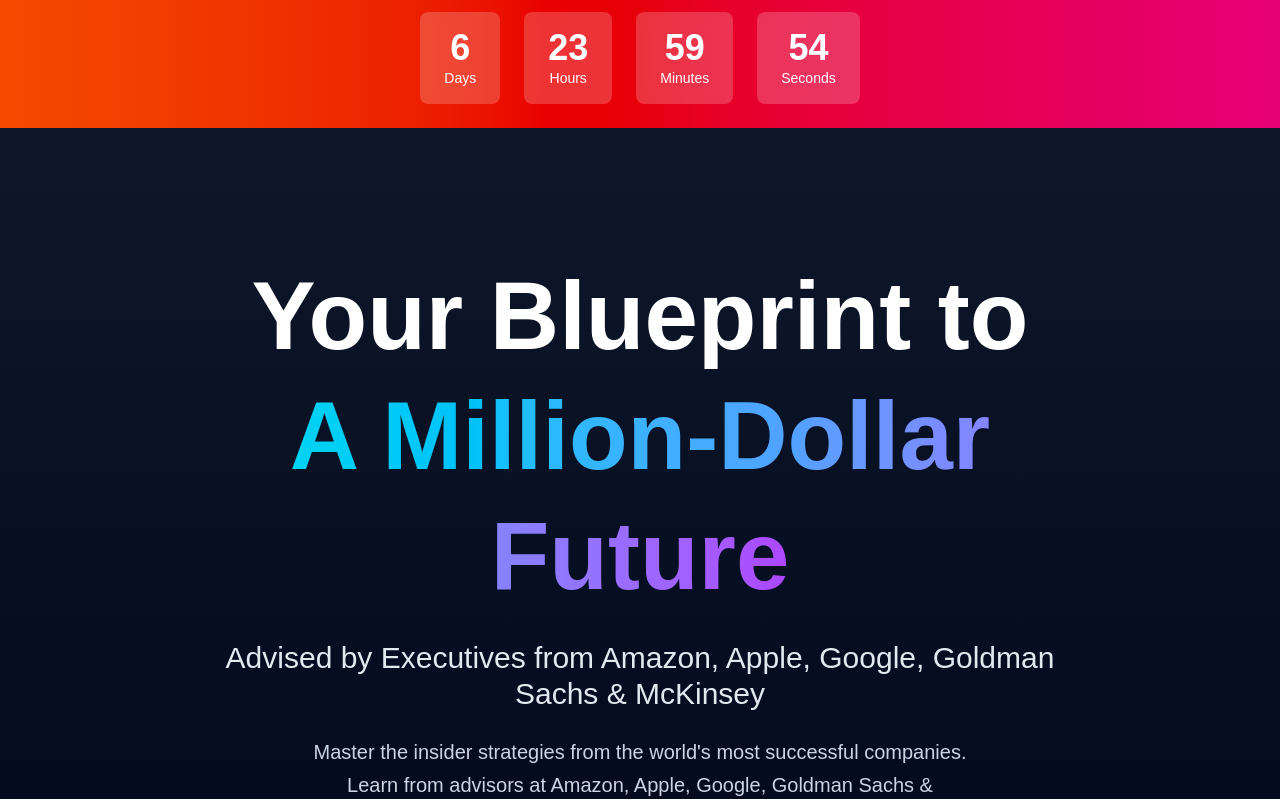
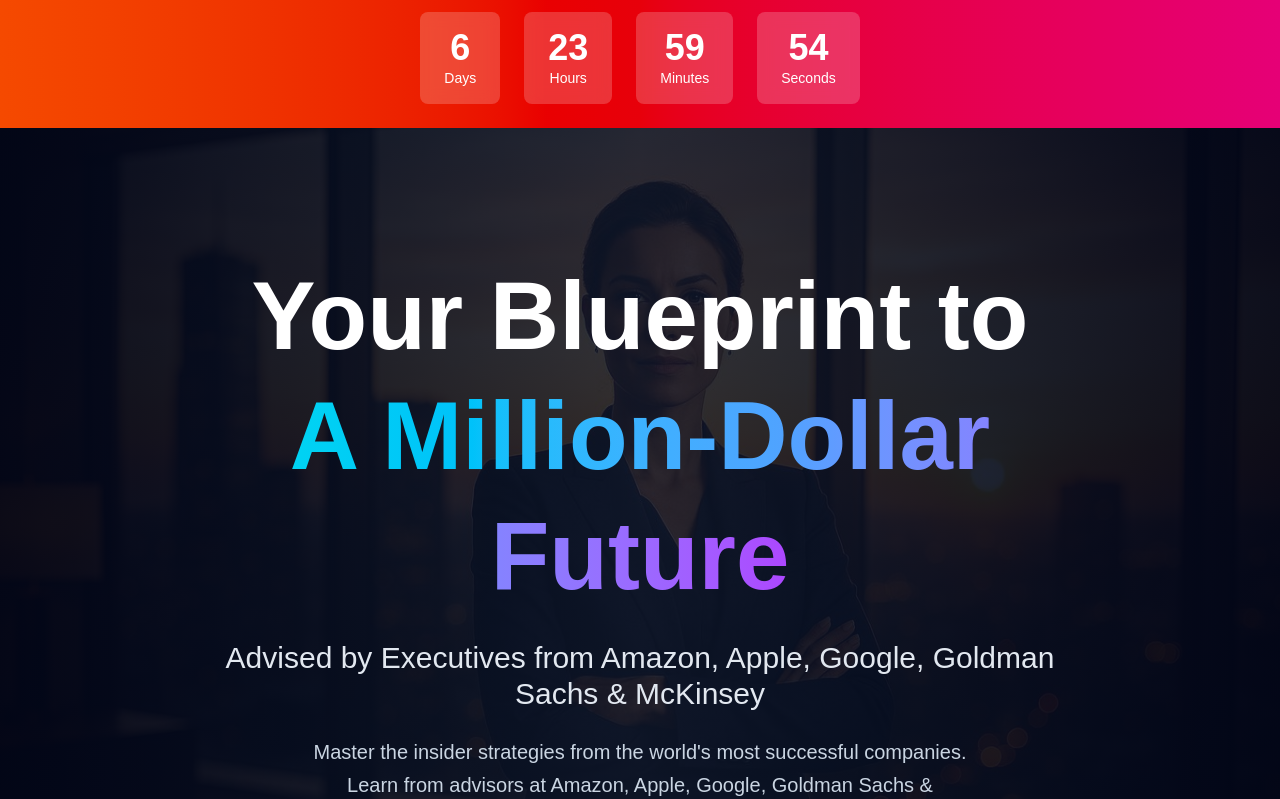
Before and after one commit to boxingthebest/million-dollar-blueprint-nextjs, a Next.js app: page / in a window 1280 px wide. Shown: the part 941-1740 px from the top of the page. Built offline with nearby package versions, Linux system fonts and the light colour scheme.

Commit message:
Add powerful hero background image with female executive

```diff
--- a/app/page.tsx
+++ b/app/page.tsx
@@ -323,8 +323,18 @@
       </section>
 
       {/* Hero Section */}
-      <section className="py-16 md:py-32 relative">
-        <div className="absolute inset-0 bg-gradient-to-b from-slate-900 to-slate-950" />
+      <section className="py-16 md:py-32 relative overflow-hidden">
+        {/* Background Image */}
+        <div className="absolute inset-0">
+          <Image
+            src="/hero-bg.jpg"
+            alt="Executive Success"
+            fill
+            className="object-cover object-center"
+            priority
+          />
+          <div className="absolute inset-0 bg-gradient-to-r from-slate-950/95 via-slate-900/85 to-slate-950/95" />
+        </div>
 
         <div className="container mx-auto px-4 relative z-10">
           <div className="max-w-4xl mx-auto text-center">
```
Also changed, not shown: public/hero-background.jpg (added), public/hero-bg.jpg (added).
